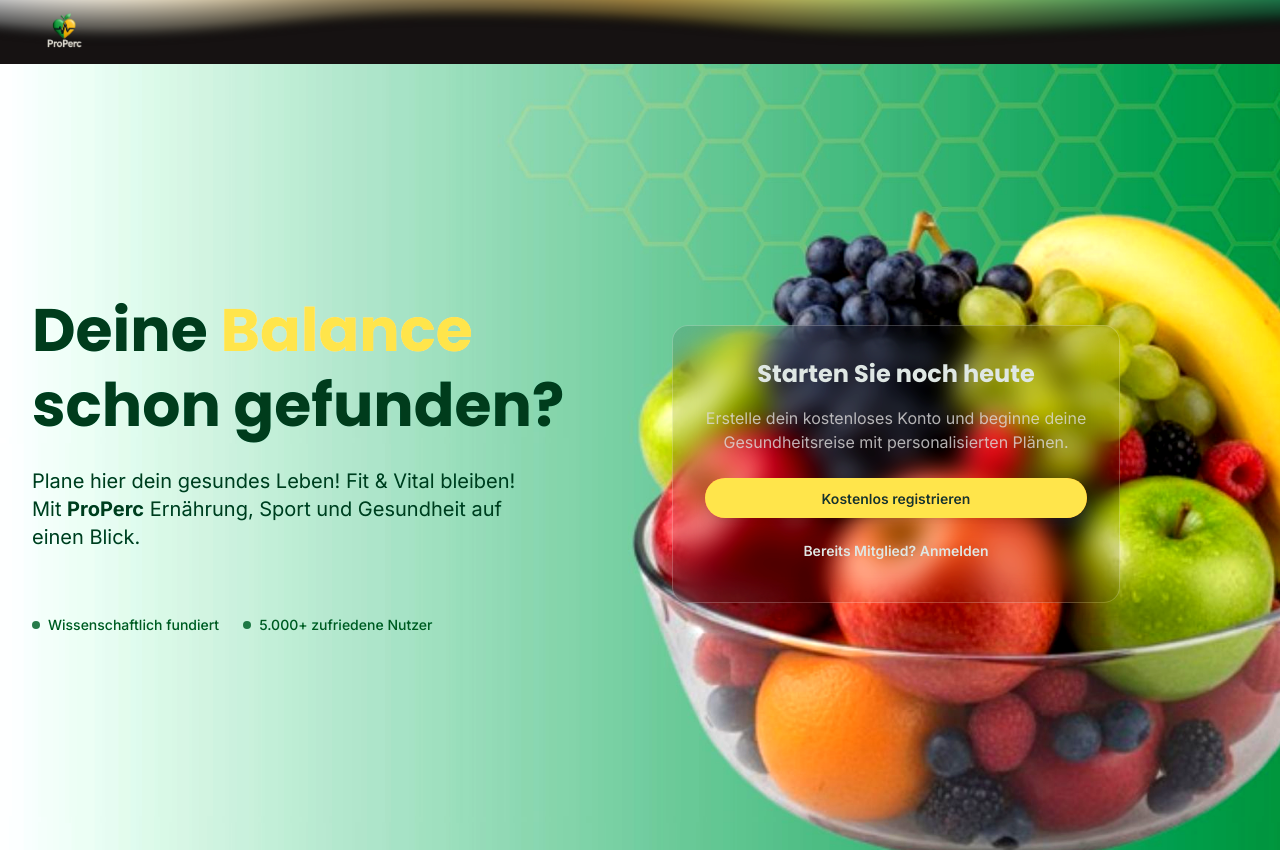
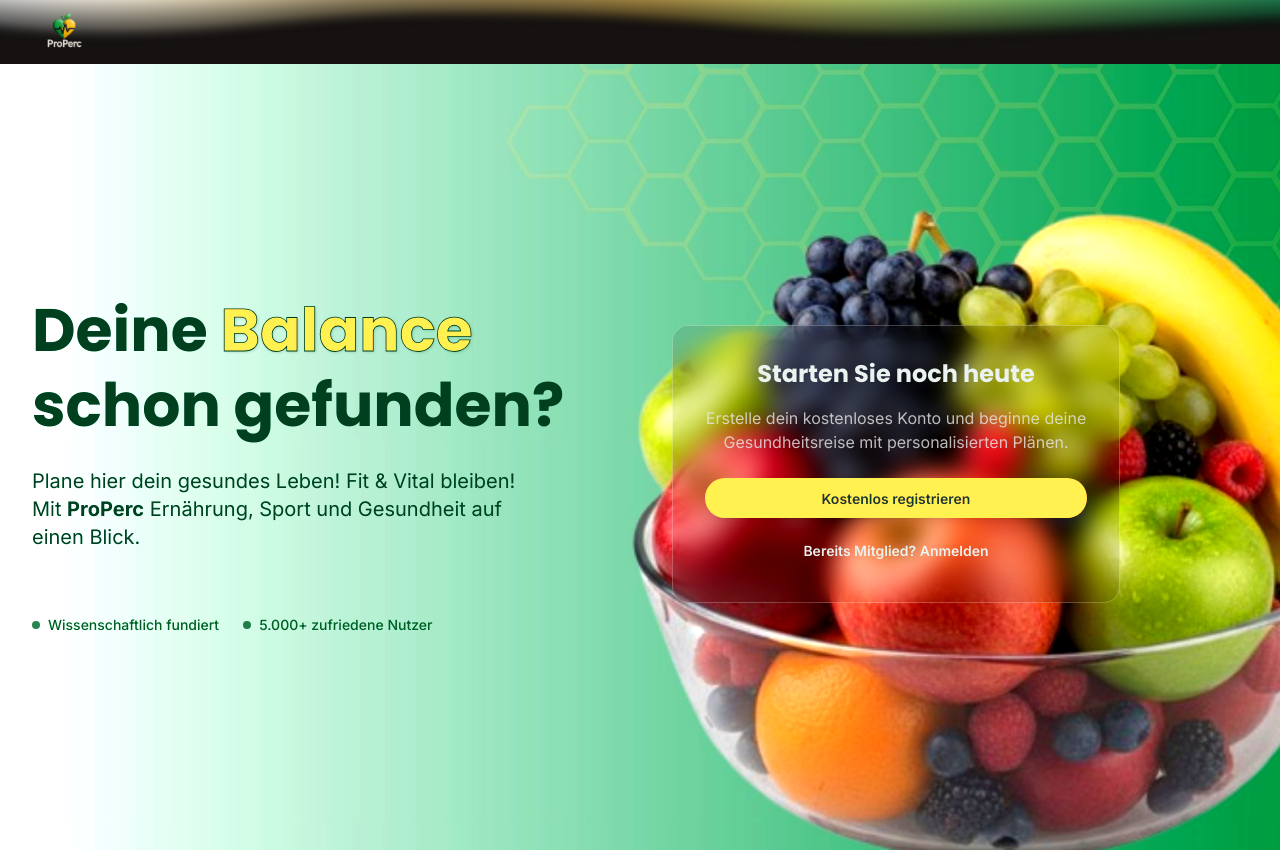
Before and after one commit to CaRpA-devo/ProPerc, a React (Vite) app in the folder frontend/: page / in a window 1280 px wide. Shown: the top 850 px of the page. Built offline with nearby package versions, Linux system fonts and the light colour scheme; no server answers.

Commit message:
hero fixer

```diff
--- a/frontend/src/components/organisms/hero.org.jsx
+++ b/frontend/src/components/organisms/hero.org.jsx
@@ -31,7 +31,7 @@ export function Hero() {
 
   return (
     <div
-      className="hero min-h-screen relative overflow-hidden contrast-110 saturate-125 brightness-105"
+      className="hero min-h-screen relative overflow-hidden contrast-110 saturate-125 brightness-110"
       style={{ backgroundImage: `url(${heroBg})` }}
     >
       <div className="hero-content text-neutral-content w-full max-w-7xl mx-auto px-4 sm:px-6 lg:px-8">
@@ -42,7 +42,11 @@ export function Hero() {
               className="text-4xl sm:text-5xl lg:text-6xl font-bold leading-tight mb-6"
               style={{ color: "#073c26" }}
             >
-              Deine <span style={{ color: "#ffd166" }}>Balance</span> schon
+              Deine <span style={{
+                color: "#ffd166",
+                WebkitTextStroke: "0.8px #073c26",
+                textShadow: "1px 1px 3px rgba(7, 60, 38, 0.2)"
+              }}>Balance</span> schon
               gefunden?
             </h1>
             <p
```
